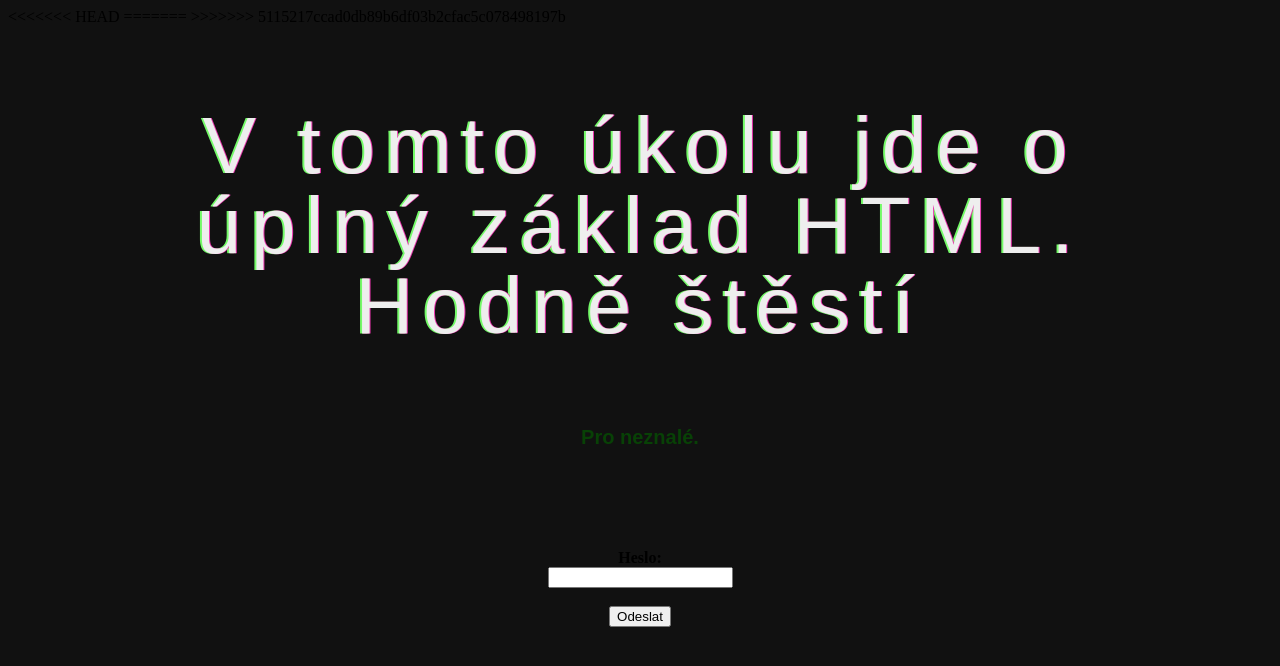
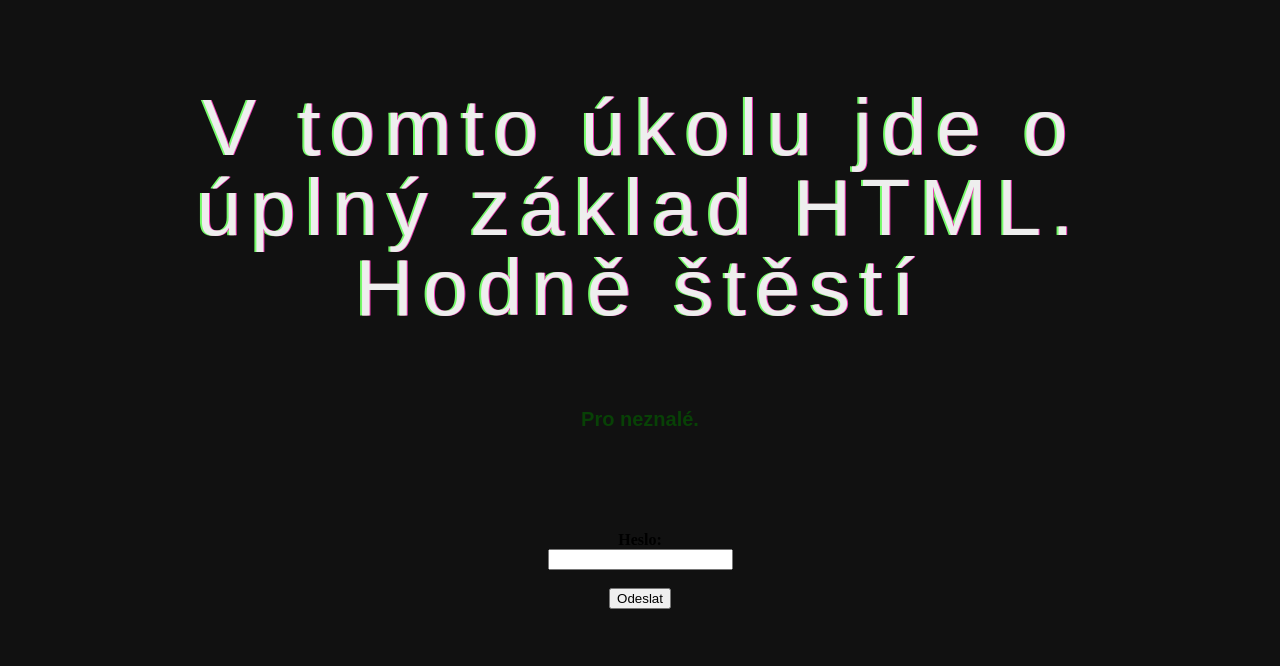
Before and after one commit to Prumkacci/HackThisPrumka, a PHP site: page / in a window 1280 px wide. Shown: the top 666 px of the page. Run offline with PHP 8.4, Linux system fonts and the light colour scheme.

Commit message:
Quest1 Hotfix

```diff
--- a/WEB/Quest1/index.php
+++ b/WEB/Quest1/index.php
@@ -7,15 +7,13 @@
     <meta name='keywords' content='Quest'>
     <meta name='author' content='Ondřej Novotný'>
     <meta name='robots' content='all'>
-<<<<<<< HEAD
     <link rel="stylesheet" type="text/css" href="./style.css">
     <!-- <meta http-equiv='X-UA-Compatible' content='IE=edge'> -->
     <link rel="stylesheet" href="index.css?v=<?php echo time(); ?>">
-=======
     <link rel="stylesheet" href="style.css">
     <!-- <meta http-equiv='X-UA-Compatible' content='IE=edge'> -->
     <link href='/favicon.png' rel='shortcut icon' type='image/png'>
->>>>>>> 5115217ccad0db89b6df03b2cfac5c078498197b
+
 
   </head>
     <body>
--- /dev/null
+++ b/WEB/Quest6/hjgfvasafvdv1a5fgfdklgafasga4fg65d.txt
@@ -0,0 +1 @@
+AsVBnh578q.
```
